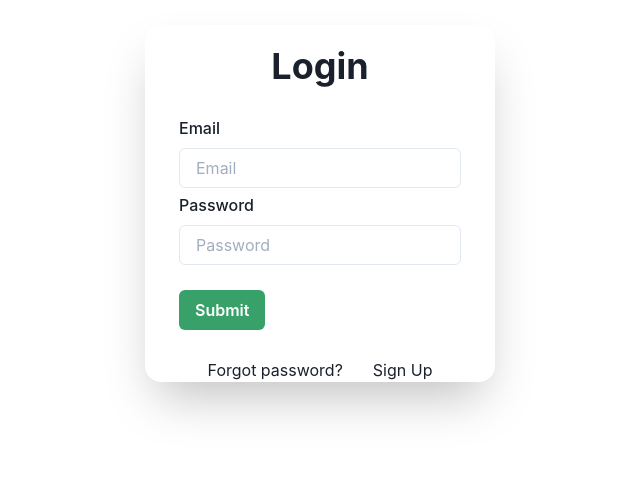
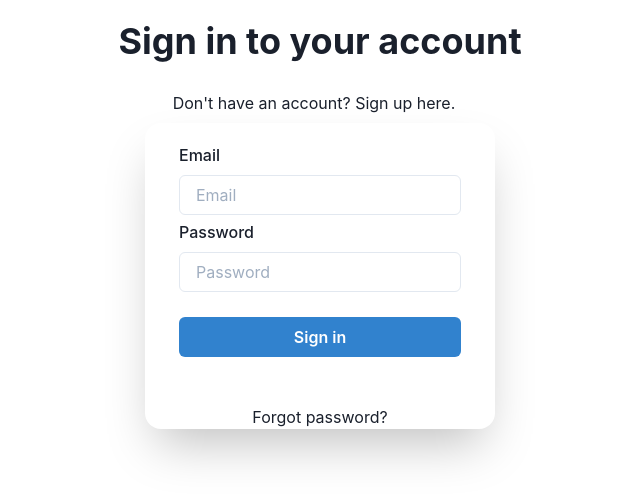
Before and after one commit to terror/solve, a React (Create React App) app in the folder client/: page /login in a window 1280 px wide. Shown: the top 502 px of the page, without its empty margins (320-960 px from the left). Built offline with nearby package versions, Linux system fonts and the light colour scheme; no server answers.

Commit message:
Small redesign - Change up home page layout - Green -> Blue theme - Login/Register/Forgot pages tweaked

```diff
--- a/client/package.json
+++ b/client/package.json
@@ -25,6 +25,7 @@
     "react-router-dom": "^5.2.0",
     "react-scripts": "4.0.1",
     "react-split-pane": "^0.1.92",
+    "react-wavify": "^1.5.2",
     "typescript": "^4.0.3",
     "web-vitals": "^0.2.4",
     "yup": "^0.32.8"
--- a/client/src/components/Customer/Profile/Templates/TemplateAdd.tsx
+++ b/client/src/components/Customer/Profile/Templates/TemplateAdd.tsx
@@ -118,7 +118,7 @@ const TemplateAdd: React.FC<TemplateAddProps> = () => {
                   <Button
                     mt={5}
                     mb={5}
-                    colorScheme='green'
+                    colorScheme='blue'
                     isLoading={props.isSubmitting}
                     type='submit'
                   >
--- a/client/src/components/Customer/Profile/Templates/TemplateView.tsx
+++ b/client/src/components/Customer/Profile/Templates/TemplateView.tsx
@@ -64,7 +64,7 @@ const TemplateView: React.FC<TemplateViewProps> = ({ item }) => {
             <Button mr={3} onClick={handleClick}>
               <Icon as={BsTrashFill} />
             </Button>
-            <Button colorScheme='green' mr={3} onClick={onClose}>
+            <Button colorScheme='blue' mr={3} onClick={onClose}>
               Close
             </Button>
           </ModalFooter>
--- a/client/src/components/Navbar/index.tsx
+++ b/client/src/components/Navbar/index.tsx
@@ -6,6 +6,7 @@ import NavContainer from './NavContainer';
 import MenuToggle from './MenuToggle';
 import MenuLinks from './MenuLinks';
 import Logo from './Logo';
+import { Divider } from '@chakra-ui/layout';
 
 interface NavbarProps {}
 
@@ -16,6 +17,7 @@ const Navbar: React.FC<NavbarProps> = () => {
       <Logo />
       <MenuToggle toggle={() => setIsOpen(!isOpen)} isOpen={isOpen} />
       <MenuLinks isOpen={isOpen} />
+      <Divider mt={5} />
     </NavContainer>
   );
 };
--- a/client/src/pages/Auth/ForgotPassword.tsx
+++ b/client/src/pages/Auth/ForgotPassword.tsx
@@ -1,7 +1,7 @@
 import React, { useState } from 'react';
 import * as Yup from 'yup';
 
-import { Center, Stack, Heading, Button, Wrap } from '@chakra-ui/react';
+import { Center, Stack, Heading, Button, StackItem } from '@chakra-ui/react';
 
 import { Formik, FormikProps, Form, Field } from 'formik';
 import { Link, useHistory } from 'react-router-dom';
@@ -29,8 +29,14 @@ const ForgotPassword: React.FC<ForgotPasswordProps> = () => {
 
   return (
     <Center>
+      <Stack>
+        <StackItem alignSelf='center'>
+          <Heading {...styles.heading}>Reset your password</Heading>
+        </StackItem>
+        <StackItem alignSelf='center' mb={5}>
+          <Link to='/login'>Back to Login</Link>
+        </StackItem>
         <Stack {...styles.stack}>
-        <Heading {...styles.heading}>Password Reset</Heading>
           {error ? <Error msg={error} /> : null}
           <Formik
             initialValues={initialValues}
@@ -49,7 +55,7 @@ const ForgotPassword: React.FC<ForgotPasswordProps> = () => {
             }}
           >
             {(props: FormikProps<any>) => (
-            <Form>
+              <Form style={{ padding: '20px' }}>
                 <Field name='email' type='email'>
                   {({ field, form }: any) => (
                     <TextField
@@ -63,7 +69,8 @@ const ForgotPassword: React.FC<ForgotPasswordProps> = () => {
                 <Button
                   mt={5}
                   mb={5}
-                colorScheme='green'
+                  colorScheme='blue'
+                  width='100%'
                   isLoading={props.isSubmitting}
                   type='submit'
                 >
@@ -72,9 +79,7 @@ const ForgotPassword: React.FC<ForgotPasswordProps> = () => {
               </Form>
             )}
           </Formik>
-        <Wrap {...styles.wrap}>
-          <Link to='/login'>Back to Login</Link>
-        </Wrap>
+        </Stack>
       </Stack>
     </Center>
   );
--- a/client/src/pages/Auth/Login.tsx
+++ b/client/src/pages/Auth/Login.tsx
@@ -8,6 +8,8 @@ import {
   Button,
   Wrap,
   WrapItem,
+  StackItem,
+  Text,
 } from '@chakra-ui/react';
 
 import { Field, Form, Formik, FormikProps } from 'formik';
@@ -38,8 +40,17 @@ const Login: React.FC<LoginProps> = () => {
 
   return (
     <Center>
-      <Stack {...styles.stack}>
-        <Heading {...styles.heading}>Login</Heading>
+      <Stack>
+        <StackItem alignSelf='center'>
+          <Heading {...styles.heading}>Sign in to your account</Heading>
+        </StackItem>
+        <StackItem mb={5} alignSelf='center'>
+          <Text mr={3}>
+            Don't have an account?
+            <Link to='/register'> Sign up here.</Link>
+          </Text>
+        </StackItem>
+        <Stack {...styles.stack} alignSelf='center'>
           {error ? <Error msg={error} /> : null}
           <Formik
             initialValues={initialValues}
@@ -63,7 +74,7 @@ const Login: React.FC<LoginProps> = () => {
             }}
           >
             {(props: FormikProps<any>) => (
-            <Form>
+              <Form style={{ padding: '20px' }}>
                 <Field name='email' type='email'>
                   {({ field, form }: any) => (
                     <TextField
@@ -87,11 +98,12 @@ const Login: React.FC<LoginProps> = () => {
                 <Button
                   mt={5}
                   mb={5}
-                colorScheme='green'
+                  colorScheme='blue'
+                  width='100%'
                   isLoading={props.isSubmitting}
                   type='submit'
                 >
-                Submit
+                  Sign in
                 </Button>
               </Form>
             )}
@@ -100,10 +112,8 @@ const Login: React.FC<LoginProps> = () => {
             <WrapItem>
               <Link to='/forgot'>Forgot password?</Link>
             </WrapItem>
-          <WrapItem>
-            <Link to='/register'>Sign Up</Link>
-          </WrapItem>
           </Wrap>
+        </Stack>
       </Stack>
     </Center>
   );
--- a/client/src/pages/Auth/Register.tsx
+++ b/client/src/pages/Auth/Register.tsx
@@ -1,7 +1,7 @@
 import React, { useState } from 'react';
 import * as Yup from 'yup';
 
-import { Heading, Center, Stack, Button, Wrap } from '@chakra-ui/react';
+import { Heading, Center, Stack, Button, StackItem } from '@chakra-ui/react';
 
 import { Formik, Form, Field, FormikProps } from 'formik';
 import { Link, useHistory } from 'react-router-dom';
@@ -31,8 +31,14 @@ const Register: React.FC<RegisterProps> = () => {
 
   return (
     <Center>
+      <Stack>
+        <StackItem alignSelf='center'>
+          <Heading {...styles.heading}>Sign up for an account</Heading>
+        </StackItem>
+        <StackItem alignSelf='center' mb={5}>
+          <Link to='/login'>Already have an account?</Link>
+        </StackItem>
         <Stack {...styles.stack}>
-        <Heading {...styles.heading}>Register</Heading>
           {error ? <Error msg={error} /> : null}
           <Formik
             initialValues={initialValues}
@@ -59,7 +65,7 @@ const Register: React.FC<RegisterProps> = () => {
             }}
           >
             {(props: FormikProps<any>) => (
-            <Form>
+              <Form style={{ padding: '20px' }}>
                 <Field name='name' type='text'>
                   {({ field, form }: any) => (
                     <TextField
@@ -93,18 +99,17 @@ const Register: React.FC<RegisterProps> = () => {
                 <Button
                   mt={5}
                   mb={7}
-                colorScheme='green'
+                  width='100%'
+                  colorScheme='blue'
                   isLoading={props.isSubmitting}
                   type='submit'
                 >
-                Submit
+                  Sign up
                 </Button>
               </Form>
             )}
           </Formik>
-        <Wrap {...styles.wrap}>
-          <Link to='/login'>Already have an account?</Link>
-        </Wrap>
+        </Stack>
       </Stack>
     </Center>
   );
--- a/client/src/pages/Home/Features.tsx
+++ b/client/src/pages/Home/Features.tsx
@@ -1,6 +1,15 @@
 import React from 'react';
 
-import { Box, Heading, Text, SimpleGrid, Icon } from '@chakra-ui/react';
+import {
+  Box,
+  Heading,
+  Text,
+  SimpleGrid,
+  Icon,
+  Stack,
+  AspectRatio,
+} from '@chakra-ui/react';
+
 import { AiFillSave, AiOutlineCloudUpload } from 'react-icons/ai';
 import { BiRun } from 'react-icons/bi';
 
@@ -31,7 +40,7 @@ const styles = {
     w: '80%',
     mt: 5,
     spacing: '20px',
-    columns: [1, null, 3],
+    columns: [1, null, 2],
   },
 };
 
@@ -50,6 +59,7 @@ const Feature: React.FC<FeatureProps> = ({ heading, text, Icon }) => {
 const Features: React.FC<FeaturesProps> = () => {
   return (
     <SimpleGrid {...styles.grid}>
+      <Stack spacing='20px'>
         <Feature
           heading='Save workspaces'
           text='Save multiple problem workspaces so you can revisit solving a particular problem at a later time.'
@@ -65,6 +75,14 @@ const Features: React.FC<FeaturesProps> = () => {
           text='Upload multiple code templates for quick and efficient usage during contests.'
           Icon={<Icon ml={2} as={AiOutlineCloudUpload} />}
         />
+      </Stack>
+      <AspectRatio ratio={1}>
+        <iframe
+          title='demo'
+          src='https://www.youtube.com/embed/C8pcr6RcZ6U'
+          allowFullScreen
+        />
+      </AspectRatio>
     </SimpleGrid>
   );
 };
--- a/client/src/pages/Home/index.tsx
+++ b/client/src/pages/Home/index.tsx
@@ -7,8 +7,8 @@ import {
   Stack,
   Button,
   StackItem,
-  AspectRatio,
   Icon,
+  Divider,
 } from '@chakra-ui/react';
 
 import { Link } from 'react-router-dom';
@@ -18,6 +18,7 @@ import { AiOutlineLogin } from 'react-icons/ai';
 import Navbar from '../../components/Navbar';
 import Landing from '../../components/Customer/Landing';
 import Features from './Features';
+import Wave from 'react-wavify';
 
 interface HomeProps {}
 
@@ -25,7 +26,7 @@ const styles = {
   button: {
     variant: 'outline',
     size: 'lg',
-    colorScheme: 'green',
+    colorScheme: 'blue',
     mt: '10px',
   },
 };
@@ -46,37 +47,32 @@ const Home: React.FC<HomeProps> = () => {
                 Solve let's you quickly spin up a programming workspace so you
                 can focus on solving that problem and winning that contest.
               </Text>
+              <Center>
                 <Link to='/register'>
                   <Button {...styles.button}>
                     Create a free account
                     <Icon ml={2} as={AiOutlineLogin} />
                   </Button>
                 </Link>
+              </Center>
             </StackItem>
+            <Divider w='80%' alignSelf='center' mb={10} />
             <StackItem mb={20}>
-              <Center>
-                <Heading as='h1' size='xl'>
-                  Features
-                </Heading>
-              </Center>
               <Center>
                 <Features />
               </Center>
             </StackItem>
-            <StackItem w='45%' alignSelf='center'>
-              <Center>
-                <Heading mb={5} as='h1' size='xl'>
-                  Quick Demo
-                </Heading>
-              </Center>
-              <AspectRatio ratio={1}>
-                <iframe
-                  title='demo'
-                  src='https://www.youtube.com/embed/C8pcr6RcZ6U'
-                  allowFullScreen
+            <Wave
+              fill='#2b6cb0'
+              paused={false}
+              options={{
+                height: 1,
+                amplitude: 20,
+                speed: 0.3,
+                points: 5,
+              }}
+              style={{ position: 'fixed', bottom: -100 }}
             />
-              </AspectRatio>
-            </StackItem>
           </Stack>
         ) : (
           <Landing />
```
Also changed, not shown: 2 other files (tests, documents, lock files or other folders). Lines whose indentation alone changed are shown as unchanged.
